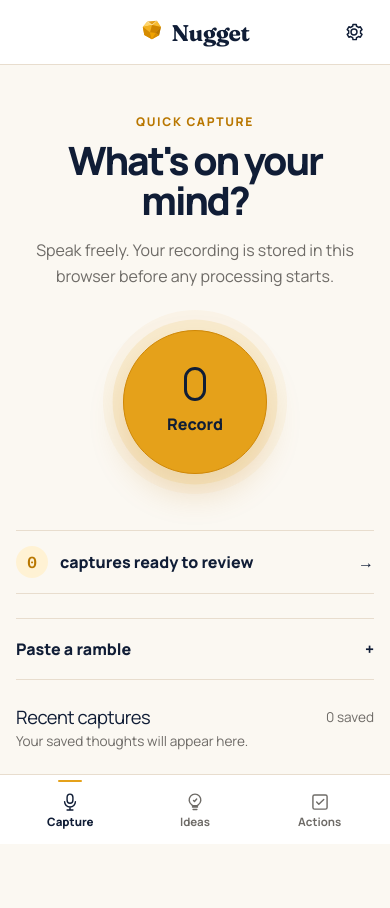
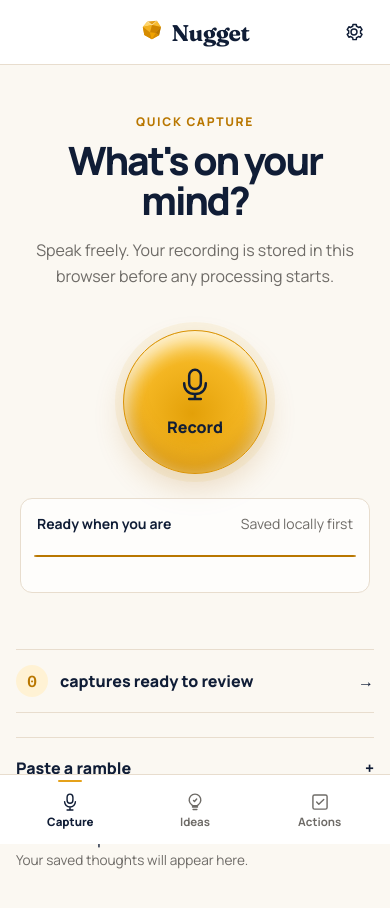
Before and after one commit to steven-d-pennington/nugget-miner, a Next.js app: page / in a window 390 px wide. Shown: the top 908 px of the page. Before the commit the page ends 856 px from the top, so only its background shows below. Built offline with nearby package versions, Linux system fonts and the light colour scheme.

Commit message:
feat: polish mobile capture feedback

```diff
--- a/src/app/globals.css
+++ b/src/app/globals.css
@@ -322,24 +322,68 @@ time {
   align-items: center;
   justify-content: center;
   gap: 0.7rem;
-  border: 1px solid #cf8705;
+  border: 1px solid #d99308;
   border-radius: 50%;
-  background: var(--accent);
-  box-shadow: 0 0 0 0.65rem rgb(229 161 26 / 0.12), 0 0 0 1.25rem rgb(229 161 26 / 0.05), 0 18px 34px rgb(185 119 0 / 0.22);
+  background: radial-gradient(circle at 48% 58%, #e3a008 0%, #f4b622 46%, #ffd86d 76%, #f2b326 100%);
+  box-shadow:
+    inset 0 10px 18px rgb(255 255 255 / 0.72),
+    inset 0 -14px 22px rgb(143 78 0 / 0.28),
+    0 14px 30px rgb(174 105 0 / 0.2),
+    0 0 0 8px rgb(229 161 26 / 0.08);
   color: var(--ink);
   cursor: pointer;
   font-weight: 800;
 }
 
 .record-button:hover {
-  background: #efae28;
+  background: radial-gradient(circle at 48% 58%, #eda90a 0%, #f7bc2d 46%, #ffe080 76%, #f4b72f 100%);
 }
 
-.record-button__icon {
-  width: 1.35rem;
-  height: 2.15rem;
-  border: 3px solid currentColor;
-  border-radius: 999px;
+.record-button__microphone {
+  width: 2.5rem;
+  height: 2.5rem;
+}
+
+.capture-audio-status {
+  width: min(100%, 30rem);
+  margin: 1.5rem auto 0;
+  padding: 0.875rem 1rem;
+  border: 1px solid var(--line);
+  border-radius: var(--radius-sm);
+  background: rgb(255 255 255 / 0.7);
+}
+
+.capture-audio-status__heading {
+  display: flex;
+  justify-content: space-between;
+  gap: 1rem;
+  color: var(--muted);
+  font-size: 0.875rem;
+}
+
+.capture-audio-status__heading strong {
+  color: var(--ink);
+}
+
+.continuous-waveform {
+  display: block;
+  width: 100%;
+  height: 2.75rem;
+  overflow: visible;
+}
+
+.continuous-waveform__baseline {
+  stroke: var(--line);
+  stroke-width: 1;
+}
+
+.continuous-waveform__line {
+  fill: none;
+  stroke: var(--accent-strong);
+  stroke-linecap: round;
+  stroke-linejoin: round;
+  stroke-width: 2;
+  transition: points 120ms linear;
 }
 
 .retry-save-button,
@@ -447,20 +491,9 @@ time {
 }
 
 .recording-waveform {
-  display: flex;
+  width: min(100%, 30rem);
   height: 6.5rem;
   margin: 2rem 0 2.5rem;
-  align-items: center;
-  gap: 0.38rem;
-}
-
-.recording-waveform span {
-  width: 0.22rem;
-  height: 5rem;
-  border-radius: 999px;
-  background: var(--accent);
-  transform-origin: center;
-  transition: transform 120ms ease-out;
 }
 
 .record-stop-button {
@@ -1467,6 +1500,10 @@ time {
 }
 
 @media (prefers-reduced-motion: reduce) {
+  .continuous-waveform__line {
+    transition: none;
+  }
+
   *,
   *::before,
   *::after {
--- /dev/null
+++ b/src/features/recorder/ContinuousWaveform.tsx
@@ -0,0 +1,69 @@
+'use client';
+
+import { useEffect, useMemo, useState } from 'react';
+
+export interface ContinuousWaveformProps {
+  level: number;
+  active: boolean;
+  sampleCount?: number;
+}
+
+const WIDTH = 100;
+const HEIGHT = 40;
+const CENTER = HEIGHT / 2;
+const AMPLITUDE = 15;
+
+function clampLevel(level: number) {
+  return Number.isFinite(level) ? Math.min(1, Math.max(0, level)) : 0;
+}
+
+function emptySamples(sampleCount: number) {
+  return Array.from({ length: sampleCount }, () => 0);
+}
+
+export function ContinuousWaveform({
+  level,
+  active,
+  sampleCount = 48,
+}: ContinuousWaveformProps) {
+  const count = Math.max(2, Math.round(sampleCount));
+  const [samples, setSamples] = useState<number[]>(() => emptySamples(count));
+
+  useEffect(() => {
+    if (!active) {
+      setSamples(emptySamples(count));
+      return;
+    }
+    setSamples((current) => {
+      const normalized = current.length === count ? current : emptySamples(count);
+      return [...normalized.slice(1), clampLevel(level)];
+    });
+  }, [active, count, level]);
+
+  const points = useMemo(
+    () => samples.map((sample, index) => {
+      const x = (index / (samples.length - 1)) * WIDTH;
+      const direction = index % 2 === 0 ? -1 : 1;
+      const y = CENTER + direction * sample * AMPLITUDE;
+      return `${Number(x.toFixed(2))},${Number(y.toFixed(2))}`;
+    }).join(' '),
+    [samples],
+  );
+
+  return (
+    <svg
+      aria-hidden="true"
+      className="continuous-waveform"
+      data-testid="continuous-waveform"
+      preserveAspectRatio="none"
+      viewBox={`0 0 ${WIDTH} ${HEIGHT}`}
+    >
+      <line className="continuous-waveform__baseline" x1="0" x2={WIDTH} y1={CENTER} y2={CENTER} />
+      <polyline
+        className="continuous-waveform__line"
+        data-testid="continuous-waveform-line"
+        points={points}
+      />
+    </svg>
+  );
+}
--- a/src/features/recorder/RecorderPanel.tsx
+++ b/src/features/recorder/RecorderPanel.tsx
@@ -9,6 +9,7 @@ import { userErrorMessage } from '@/lib/userErrorMessage';
 import { CaptureService } from '@/lib/services/CaptureService';
 import { ProcessingService } from '@/lib/services/ProcessingService';
 import type { RecordingDraft } from '@/types';
+import { ContinuousWaveform } from './ContinuousWaveform';
 
 function formatDuration(durationMs: number) {
   const seconds = Math.max(0, Math.round(durationMs / 1000));
@@ -146,13 +147,7 @@ export function RecorderPanel({ onCaptureLockChange, onCaptureSaved }: RecorderP
           className="recording-waveform"
           role="meter"
         >
-          {Array.from({ length: 13 }, (_, index) => (
-            <span
-              aria-hidden="true"
-              key={index}
-              style={{ transform: `scaleY(${Math.max(0.18, recorder.level * (0.55 + ((index * 7) % 9) / 10))})` }}
-            />
-          ))}
+          <ContinuousWaveform active level={recorder.level} />
         </div>
         <button className="record-stop-button" disabled={saving || recorder.state === 'stopping'} onClick={stopAndSave} type="button">
           {saving || recorder.state === 'stopping' ? 'Saving…' : 'Stop & save'}
@@ -193,10 +188,22 @@ export function RecorderPanel({ onCaptureLockChange, onCaptureSaved }: RecorderP
       {followupError ? <p className="inline-error" role="alert">{followupError}</p> : null}
 
       {canStart ? (
-        <button aria-label="Record" className="record-button" onClick={recorder.start} type="button">
-          <span aria-hidden="true" className="record-button__icon" />
-          <span>Record</span>
-        </button>
+        <>
+          <button aria-label="Record" className="record-button" onClick={recorder.start} type="button">
+            <svg aria-hidden="true" className="record-button__microphone" fill="none" viewBox="0 0 48 48">
+              <rect height="23" rx="7" stroke="currentColor" strokeWidth="3" width="14" x="17" y="7" />
+              <path d="M11 23c0 8 5 13 13 13s13-5 13-13M24 36v6M17 42h14" stroke="currentColor" strokeLinecap="round" strokeWidth="3" />
+            </svg>
+            <span>Record</span>
+          </button>
+          <div className="capture-audio-status" aria-label="Microphone ready">
+            <div className="capture-audio-status__heading">
+              <strong>Ready when you are</strong>
+              <span>Saved locally first</span>
+            </div>
+            <ContinuousWaveform active={false} level={0} />
+          </div>
+        </>
       ) : null}
 
       {recorder.draft ? (
```
Also changed, not shown: 2 other files (tests, documents, lock files or other folders).
